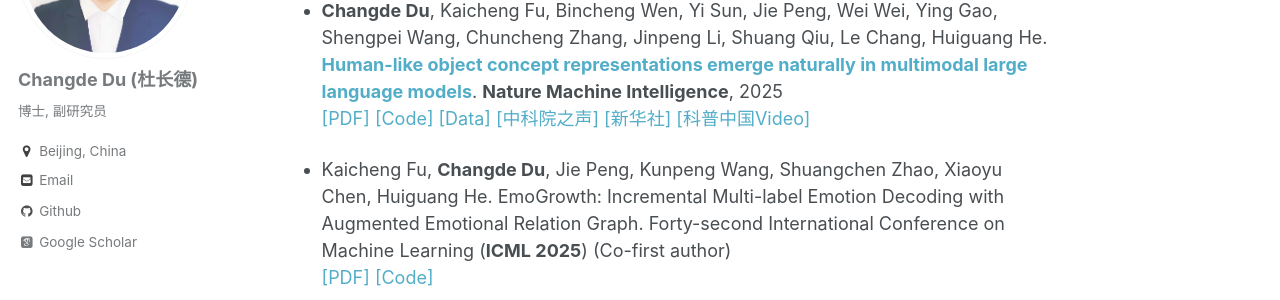
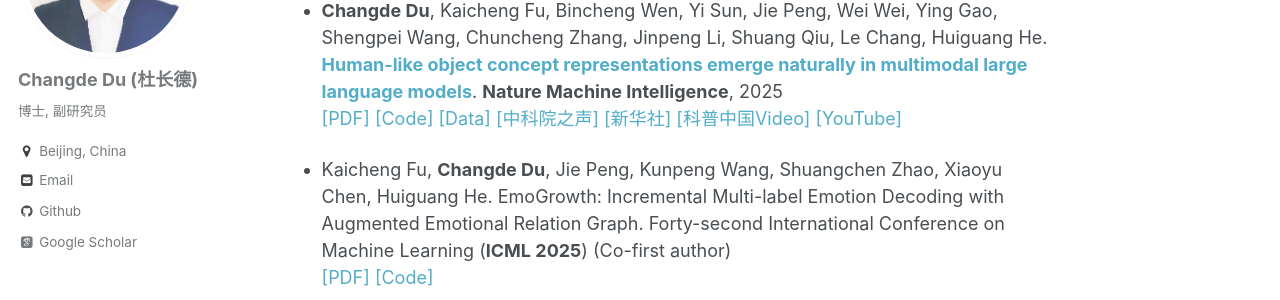
Before and after one commit to ChangdeDu/changdedu.github.io, a Jekyll site: the page built from _pages/about.md, in a window 1280 px wide and 900 px high, scrolled down 3306 px. Shown: the part 152-452 px from the top of the window. Built offline with Jekyll 4.4.1, drawn with Linux system fonts in a browser that asks for light colours; some web fonts are replaced.

Commit message:
Update about.md

```diff
--- a/_pages/about.md
+++ b/_pages/about.md
@@ -89,7 +89,7 @@ redirect_from:
 ### [[Google Scholar]](https://scholar.google.com/citations?user=ef2EFsYAAAAJ&hl=zh-CN) [[DBLP]](https://dblp.org/pid/178/4485.html)
 
 ## 2025
--  **Changde Du**, Kaicheng Fu, Bincheng Wen, Yi Sun, Jie Peng, Wei Wei, Ying Gao, Shengpei Wang, Chuncheng Zhang, Jinpeng Li, Shuang Qiu, Le Chang, Huiguang He. [**Human-like object concept representations emerge naturally in multimodal large language models**](https://www.nature.com/articles/s42256-025-01049-z). **Nature Machine Intelligence**, 2025 <br>[[PDF]](https://www.nature.com/articles/s42256-025-01049-z) [[Code]](https://github.com/ChangdeDu/LLMs_core_dimensions) [[Data]](https://osf.io/qn5uv/) [[中科院之声]](https://mp.weixin.qq.com/s/vYWl2CqotvEpnX2kRjjgbg) [[新华社]](https://h.xinhuaxmt.com/vh512/share/12582034?docid=12582034&newstype=1001&d=134fff1&channel=weixin&time=1757301214924) [[科普中国Video]](https://m.kepuchina.cn/videodetail?id=617133&member_id=CM202305251701258498&check_code=6222ac428b93411b8e1ead578d526701&spm=APP%24%23%23%24%E5%88%86%E4%BA%AB%24%23%23%24%24%23%23%24&shareSource=1)
+-  **Changde Du**, Kaicheng Fu, Bincheng Wen, Yi Sun, Jie Peng, Wei Wei, Ying Gao, Shengpei Wang, Chuncheng Zhang, Jinpeng Li, Shuang Qiu, Le Chang, Huiguang He. [**Human-like object concept representations emerge naturally in multimodal large language models**](https://www.nature.com/articles/s42256-025-01049-z). **Nature Machine Intelligence**, 2025 <br>[[PDF]](https://www.nature.com/articles/s42256-025-01049-z) [[Code]](https://github.com/ChangdeDu/LLMs_core_dimensions) [[Data]](https://osf.io/qn5uv/) [[中科院之声]](https://mp.weixin.qq.com/s/vYWl2CqotvEpnX2kRjjgbg) [[新华社]](https://h.xinhuaxmt.com/vh512/share/12582034?docid=12582034&newstype=1001&d=134fff1&channel=weixin&time=1757301214924) [[科普中国Video]](https://m.kepuchina.cn/videodetail?id=617133&member_id=CM202305251701258498&check_code=6222ac428b93411b8e1ead578d526701&spm=APP%24%23%23%24%E5%88%86%E4%BA%AB%24%23%23%24%24%23%23%24&shareSource=1) [[YouTube]](https://m.youtube.com/watch?v=aYIRm7bv4ZU)
 
 - Kaicheng Fu, **Changde Du**, Jie Peng, Kunpeng Wang, Shuangchen Zhao, Xiaoyu Chen, Huiguang He. EmoGrowth: Incremental Multi-label Emotion Decoding with Augmented Emotional Relation Graph. Forty-second International Conference on Machine Learning (**ICML 2025**) (Co-first author) <br> [[PDF]](https://arxiv.org/abs/2405.20600) [[Code]](https://github.com/ChangdeDu/EmoGrowth)
 
```
